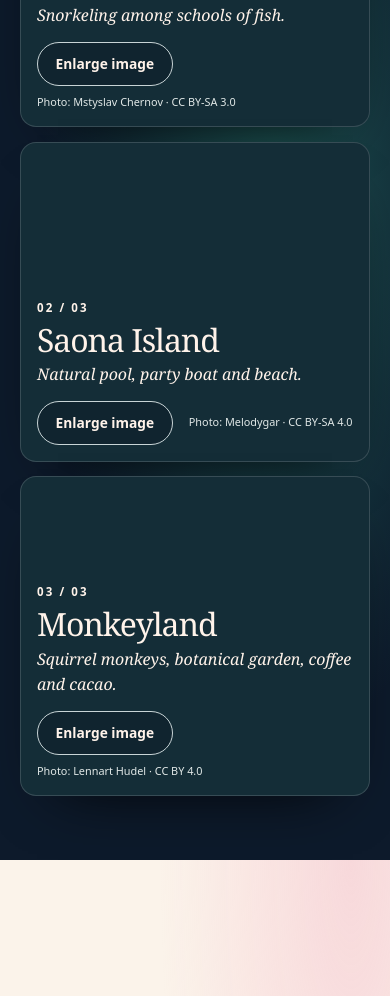
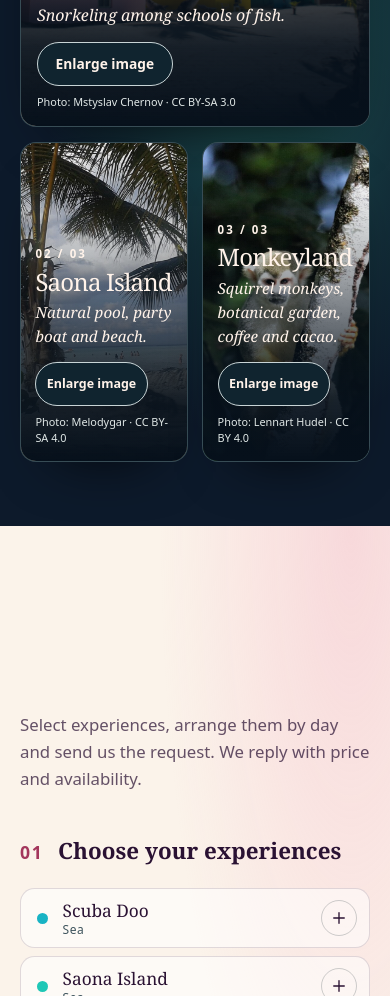
Before and after one commit to INDESIFRABLE8090/Punta-Cana-Arena-Palmera, an Astro site: page /Punta-Cana-Arena-Palmera/en/ in a window 390 px wide. Shown: the part 8268-9264 px from the top of the page. Built offline with nearby package versions, Linux system fonts and the light colour scheme; Astro itself is replaced by a stand-in of ours; a web font is replaced by a local one.

Commit message:
Keep image layers visible and make gallery composition fit narrow phones

```diff
--- a/src/components/Gallery.astro
+++ b/src/components/Gallery.astro
@@ -31,7 +31,7 @@ const items = await Promise.all(
       <li class="scene" style={`--i:${i}`}>
         <div class="stage">
         <div class="frame">
-          <Picture src={it.src} alt={it.alt} formats={['avif', 'webp']} widths={[768, 1080, 1600, 2400]} sizes={i === 0 ? "(min-width: 64rem) 58vw, 92vw" : "(min-width: 64rem) 38vw, (min-width: 480px) 46vw, 92vw"} loading="lazy" decoding="async" quality={80} style={`object-position:${it.position}`} />
+          <Picture src={it.src} alt={it.alt} formats={['avif', 'webp']} widths={[768, 1080, 1600, 2400]} sizes={i === 0 ? "(min-width: 64rem) 58vw, 92vw" : "(min-width: 64rem) 38vw, (min-width: 361px) 46vw, 92vw"} loading="lazy" decoding="async" quality={80} style={`object-position:${it.position}`} />
         </div>
         <div class="cap shell">
           <p class="n">{String(i + 1).padStart(2, '0')} / {String(items.length).padStart(2, '0')}</p>
@@ -69,7 +69,7 @@ const items = await Promise.all(
   .gallery { padding-bottom:clamp(4rem,9vw,8rem); overflow:clip; background:radial-gradient(ellipse at 70% 50%,#1d5251 0%,transparent 60%),#0d1a2b; }
   .scenes { display:grid; grid-template-columns:minmax(0,1fr); gap:clamp(.9rem,2vw,1.7rem); list-style:none; }
   .scene { position:relative; min-width:0; isolation:isolate; }
-  .stage { position:relative; display:flex; flex-direction:column; justify-content:flex-end; min-height:20rem; overflow:hidden; border-radius:clamp(1rem,2vw,2rem); padding:clamp(1rem,3vw,2rem); background:#142d37; box-shadow:0 28px 60px -38px #000; border:1px solid rgb(255 255 255 / .15); }
+  .stage { position:relative; isolation:isolate; display:flex; flex-direction:column; justify-content:flex-end; min-height:20rem; overflow:hidden; border-radius:clamp(1rem,2vw,2rem); padding:clamp(1rem,3vw,2rem); background:#142d37; box-shadow:0 28px 60px -38px #000; border:1px solid rgb(255 255 255 / .15); }
   .scene:first-child .stage { min-height:clamp(25rem,65vw,41rem); }
   .frame { position:absolute; inset:0; z-index:-2; overflow:hidden; }
   .stage::after { content:""; position:absolute; inset:0; z-index:-1; pointer-events:none; background:linear-gradient(180deg,transparent 10%,rgb(6 16 27 / .24) 32%,rgb(6 16 27 / .92) 80%,#06101b); }
@@ -84,9 +84,13 @@ const items = await Promise.all(
   .zoom { min-height:44px; padding:0 1.1rem; border:1px solid #c8d4d6; border-radius:999px; background:#10242f; color:#fff3ea; font-weight:650; font-size:.86rem; cursor:zoom-in; }
   .zoom:hover { background:#fff3ea; color:#142d37; }
   .row small { font-size:.68rem; line-height:1.5; color:#e1e8e7; }
-  @media(min-width:480px) {
+  @media(min-width:361px) {
     .scenes { grid-template-columns:repeat(2,minmax(0,1fr)); }
     .scene:first-child { grid-column:1/-1; }
+    .scene:not(:first-child) .stage { padding:.9rem; }
+    .scene:not(:first-child) .t { font-size:clamp(1.5rem,4.5vw,4rem); }
+    .scene:not(:first-child) .zoom { padding:0 .65rem; font-size:.78rem; }
+    .scene:not(:first-child) .l { font-size:.95rem; }
   }
   @media(min-width:64rem) {
     .scenes { grid-template-columns:minmax(0,1.45fr) minmax(0,1fr); grid-template-rows:repeat(2,minmax(17rem,auto)); }
```
